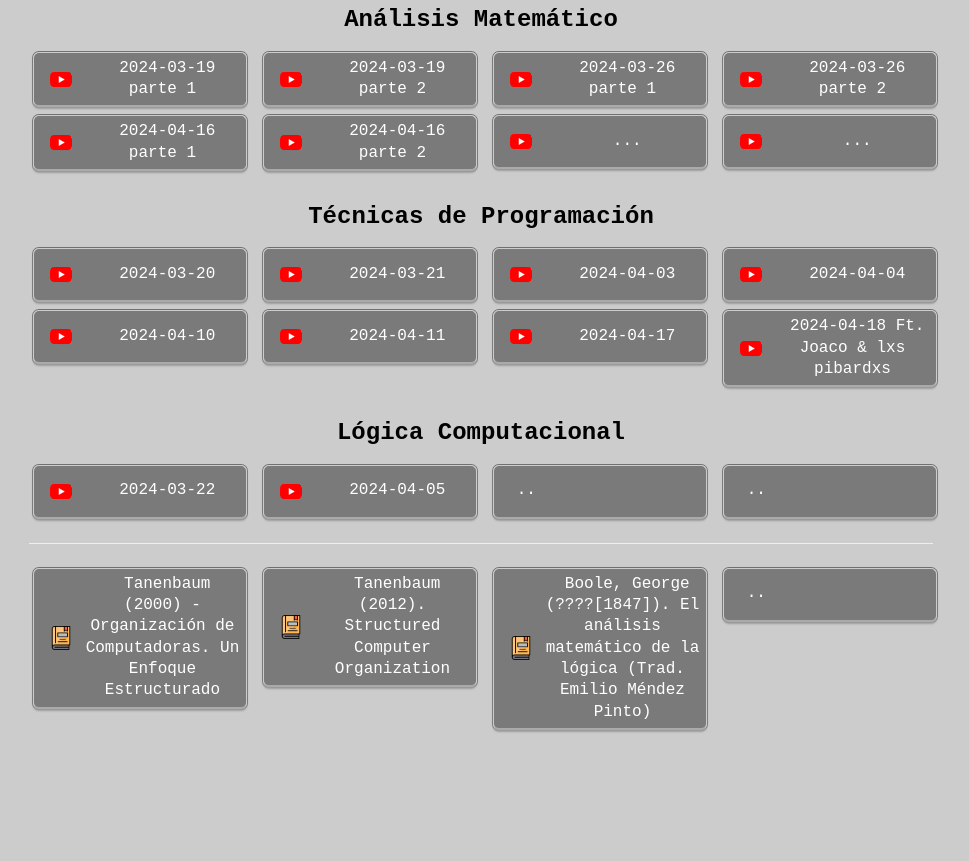
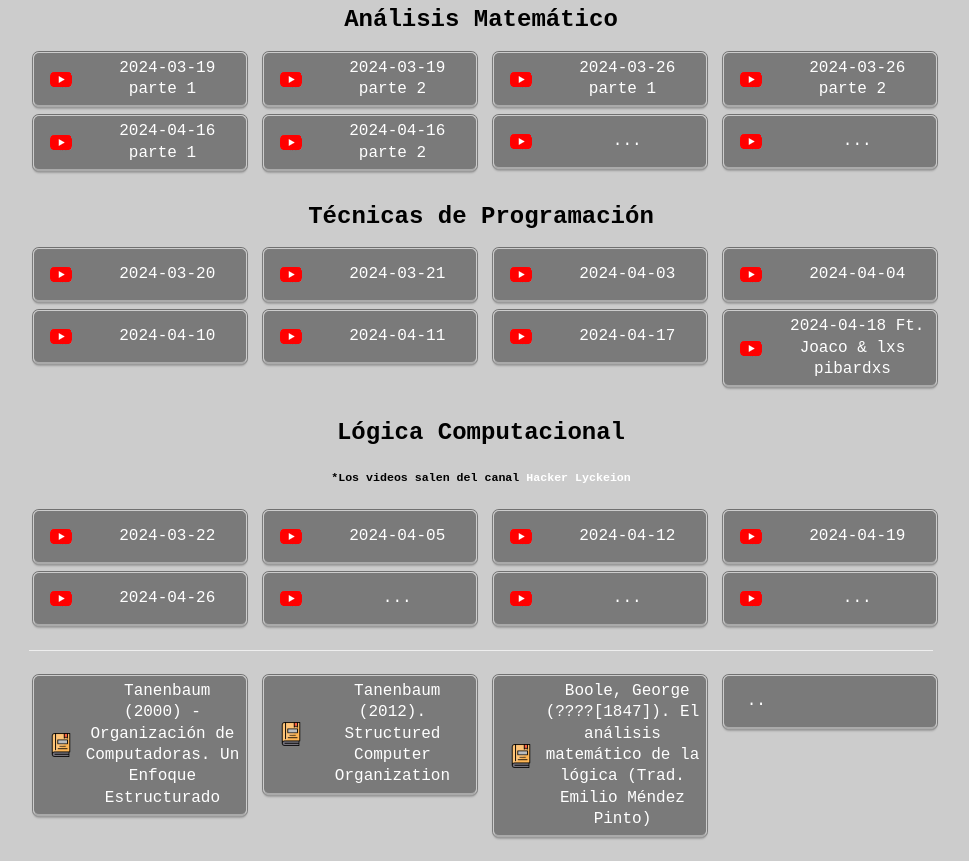
Before and after one commit to jlarata/repositorioDB, a website: page index.html in a window 1280 px wide. Shown: the part 568-1429 px from the top of the page, without its empty margins (159-1128 px from the left). Before the commit the page ends 1322 px from the top, so only its background shows below. Drawn offline with Linux system fonts and the light colour scheme.

Commit message:
videos de lc

```diff
--- a/index.html
+++ b/index.html
@@ -193,15 +193,27 @@
         <!--<img src="./RepositorioDS/torrents.png">--> Lógica Computacional
         <!--<img src="./RepositorioDS/torrents.png">-->
       </h4>
+      <h5>*Los videos salen del canal <a href="https://www.youtube.com/playlist?list=PL4LXesmQ32Nc7H10TahwiQASQ74I2uhqX">Hacker Lyckeion</a></h5>
       <div class="row">
         <div class="col-md-3"><a class="btn btn-default btn-lg btn-block" role="button" target="_blank"
           href="https://www.youtube.com/watch?v=_qgq6aL7GZg"><img src="./assets/yticon.png">&nbsp;2024-03-22</a></div>
+        <div class="col-md-3"><a class="btn btn-default btn-lg btn-block" role="button" target="_blank"
+          href="https://www.youtube.com/watch?v=3TF3mRoa6QM"><img src="./assets/yticon.png">&nbsp;2024-04-05</a></div>
           <div class="col-md-3"><a class="btn btn-default btn-lg btn-block" role="button" target="_blank"
-            href="https://www.youtube.com/watch?v=3TF3mRoa6QM"><img src="./assets/yticon.png">&nbsp;2024-04-05</a></div>
+          href="https://www.youtube.com/watch?v=pRMMdeSwnuc"><img src="./assets/yticon.png">&nbsp;2024-04-12</a></div>
+          <div class="col-md-3"><a class="btn btn-default btn-lg btn-block" role="button" target="_blank"
+          href="https://www.youtube.com/watch?v=-zltVfqJCYc"><img src="./assets/yticon.png">&nbsp;2024-04-19</a></div>
+      </div>
+
+      <div class="row">
         <div class="col-md-3"><a class="btn btn-default btn-lg btn-block" role="button" target="_blank"
-            href="">&nbsp;..</a></div>
+          href="https://www.youtube.com/watch?v=SrWkRo5Z0zc"><img src="./assets/yticon.png">&nbsp;2024-04-26</a></div>
         <div class="col-md-3"><a class="btn btn-default btn-lg btn-block" role="button" target="_blank"
-            href="">&nbsp;..</a></div>
+          href=""><img src="./assets/yticon.png">&nbsp;...</a></div>
+          <div class="col-md-3"><a class="btn btn-default btn-lg btn-block" role="button" target="_blank"
+          href=""><img src="./assets/yticon.png">&nbsp;...</a></div>
+          <div class="col-md-3"><a class="btn btn-default btn-lg btn-block" role="button" target="_blank"
+          href=""><img src="./assets/yticon.png">&nbsp;...</a></div>
       </div>
 
       <hr/>
```
